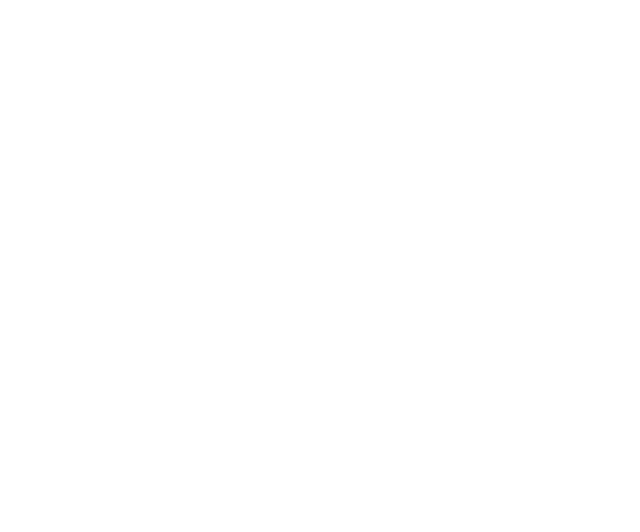
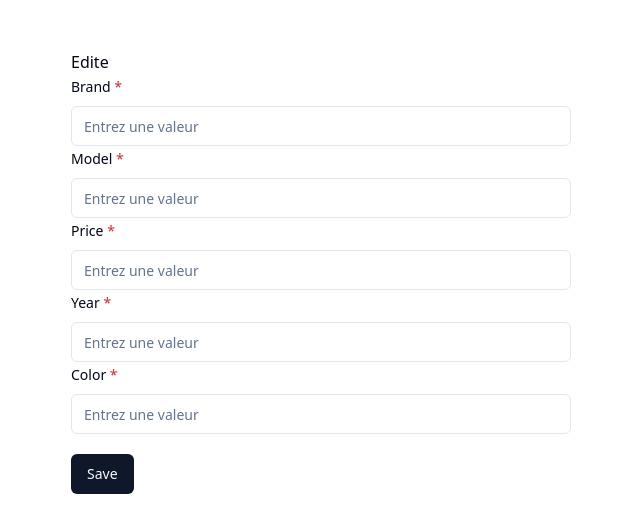
Before and after one commit to Marty2R/projet-groupe-react, a React (Vite) app: page /update in a window 1280 px wide. Before the commit this address had no page. Shown: the top 532 px of the page, without its empty margins (319-959 px from the left). Built offline with nearby package versions, Linux system fonts and the light colour scheme.

Commit message:
Auto stash before merge of "main" and "origin/main"

```diff
--- a/src/App.jsx
+++ b/src/App.jsx
@@ -12,7 +12,7 @@
       <Routes>
         <Route path="/" element={<Home />}></Route>
         <Route path="/add" element={<Add />}></Route>
-        <Route path="/edit" element={<Edite />}></Route>
+        <Route path="/update" element={<Edite />}></Route>
       </Routes>
     </BrowserRouter>
   );
--- a/src/pages/Add.jsx
+++ b/src/pages/Add.jsx
@@ -37,7 +37,8 @@
       <main>
         <form
           onSubmit={handleSubmit(onSubmit, fetchError)}
-          className="w-[500px] m-auto mt-[50px]">
+          className="w-[500px] m-auto mt-[50px]"
+        >
           <h1>Ajout d'un véhicule</h1>
           <InputText
             content="Brand"
@@ -85,7 +86,6 @@
             errors={errors}
           />
           <Button className="m-[auto] mt-[20px]">Save</Button>
-          <Button>Back to stock</Button>
         </form>
         <Toaster />
       </main>
--- a/src/pages/Edite.jsx
+++ b/src/pages/Edite.jsx
@@ -86,7 +86,6 @@
             errors={errors}
           />
           <Button className="m-[auto] mt-[20px]">Save</Button>
-          <Button>Back to stock</Button>
         </form>
         <Toaster />
       </main>
```
Also changed, not shown: 1 other file (tests, documents, lock files or other folders).
